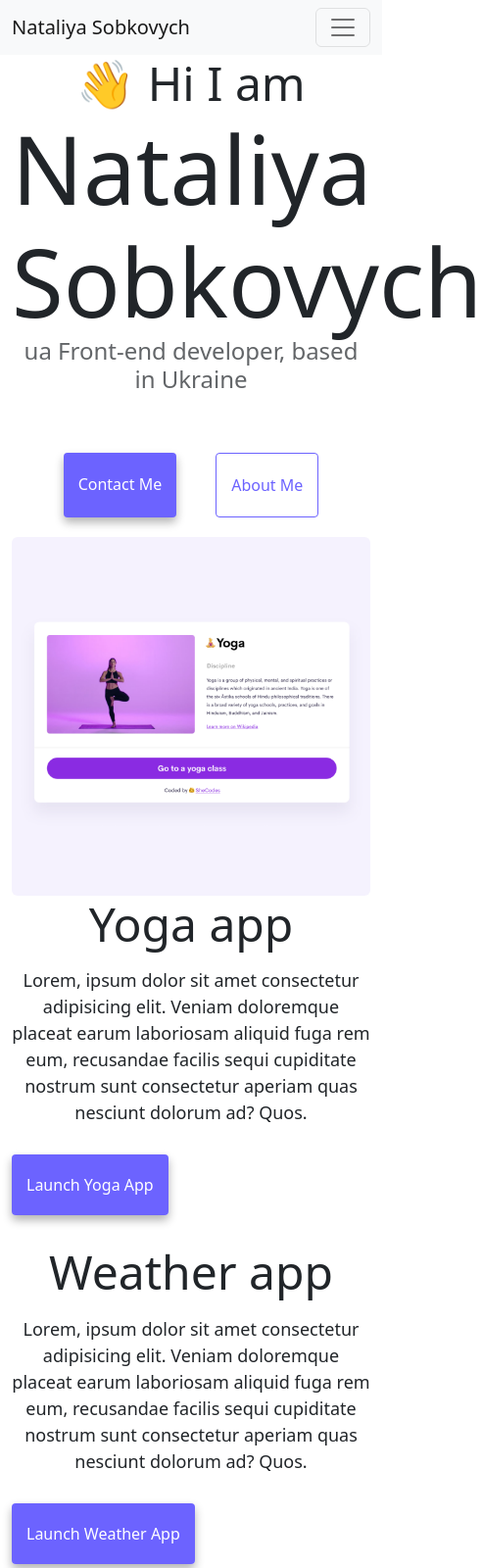
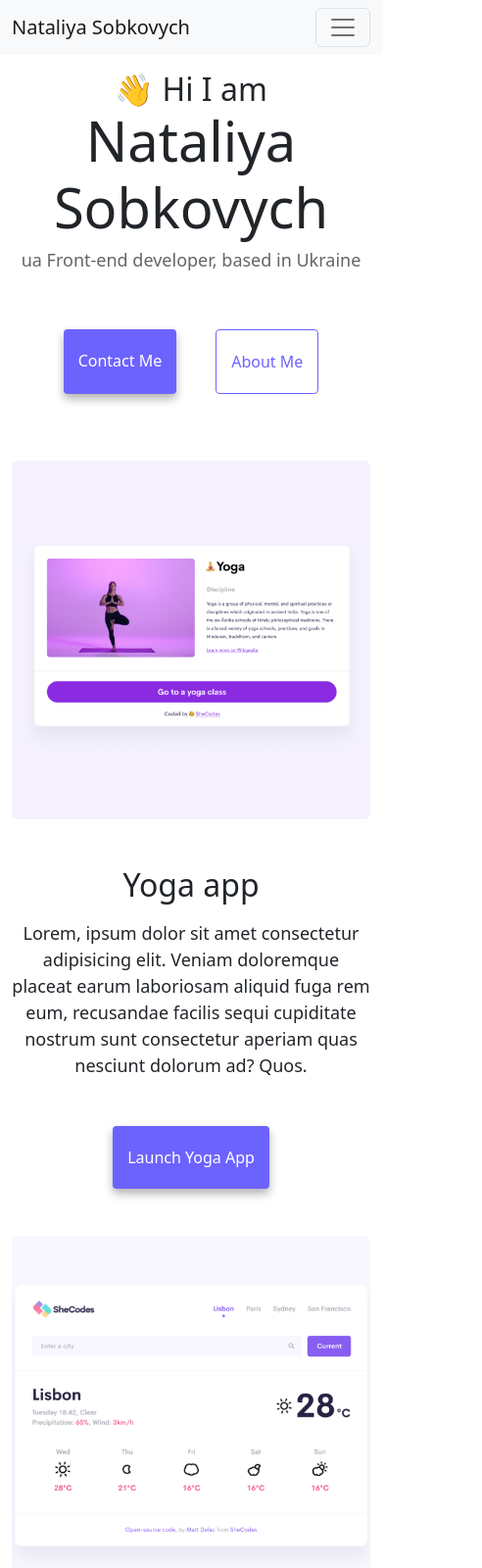
Before and after one commit to nsobkovych/learning-site, a plain HTML site: page index.html in a window 390 px wide. Shown: the top 1600 px of the page at 98% size, 492 px wide, since content can reach past the window. Drawn offline with nearby package versions, Linux system fonts and the light colour scheme.

Commit message:
Add css for responsibility

```diff
--- a/css/main.css
+++ b/css/main.css
@@ -46,6 +46,7 @@ p {
 
 .link {
   border-radius: 4px;
+  display: inline-block;
   padding: 20px 15px;
   text-decoration: none;
   text-transform: capitalize;
@@ -87,3 +88,31 @@ p {
 .email-link:hover {
   text-decoration: underline;
 }
+
+@media (max-width: 768px) {
+  h1 {
+    font-size: 56px;
+    margin-bottom: 10px;
+  }
+
+  h2 {
+    font-size: 32px;
+  }
+
+  h3 {
+    font-size: 18px;
+  }
+
+  .about-app {
+    text-align: center;
+    margin-top: 3rem;
+  }
+
+  .pair-note {
+    order: 2;
+  }
+
+  .pair-img {
+    order: 1;
+  }
+}
--- a/index.html
+++ b/index.html
@@ -43,9 +43,11 @@
       </div>
     </nav>
     <div class="container">
-      <h2>👋 Hi I am</h2>
-      <h1>Nataliya Sobkovych</h1>
-      <h3>ua Front-end developer, based in Ukraine</h3>
+      <header class="mt-3">
+        <h2>👋 Hi I am</h2>
+        <h1>Nataliya Sobkovych</h1>
+        <h3>ua Front-end developer, based in Ukraine</h3>
+      </header>
       <div class="navigation-links">
         <a
           href="/about.html#contact"
@@ -58,7 +60,7 @@
         >
       </div>
       <div class="projects mb-5">
-        <div class="row">
+        <div class="row mt-5">
           <div class="col-md-6">
             <img
               src="/images/yoga.png"
@@ -66,7 +68,7 @@
               class="img-fluid rounded"
             />
           </div>
-          <div class="col-md-6">
+          <div class="col-md-6 about-app">
             <h2 class="mb-3">Yoga app</h2>
             <p class="mb-5">
               Lorem, ipsum dolor sit amet consectetur adipisicing elit. Veniam
@@ -80,7 +82,7 @@
           </div>
         </div>
         <div class="row mt-5">
-          <div class="col-md-6">
+          <div class="col-md-6 about-app pair-note">
             <h2 class="mb-3">Weather app</h2>
             <p class="mb-5">
               Lorem, ipsum dolor sit amet consectetur adipisicing elit. Veniam
@@ -92,7 +94,7 @@
               >Launch weather app</a
             >
           </div>
-          <div class="col-md-6 mt-5">
+          <div class="col-md-6 pair-img">
             <img
               src="/images/weather.png"
               alt="Weather app image"
@@ -108,7 +110,7 @@
               class="img-fluid rounded"
             />
           </div>
-          <div class="col-md-6">
+          <div class="col-md-6 about-app">
             <h2 class="mb-3">Yogurt app</h2>
             <p class="mb-5">
               Lorem, ipsum dolor sit amet consectetur adipisicing elit. Veniam
```
